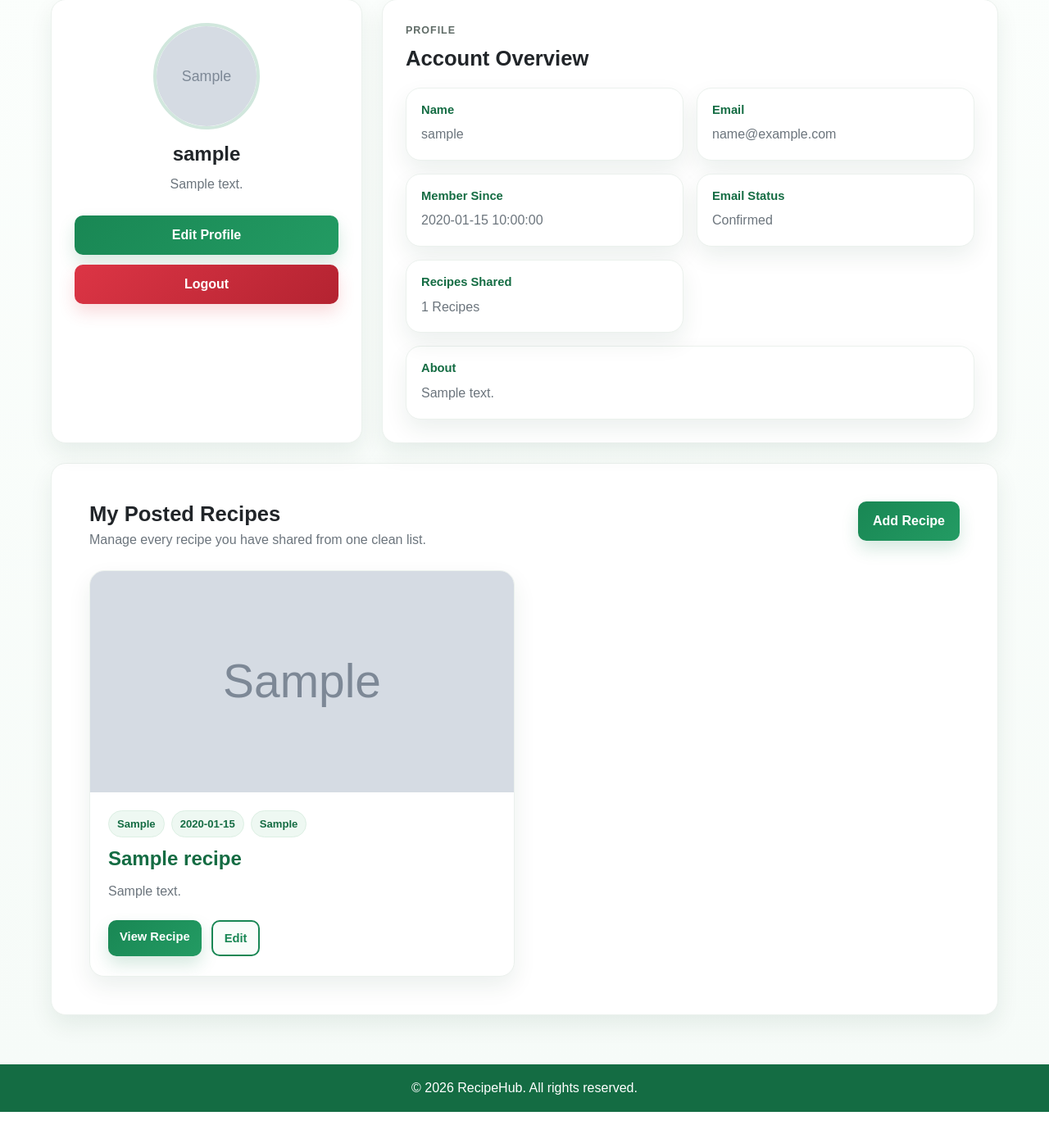
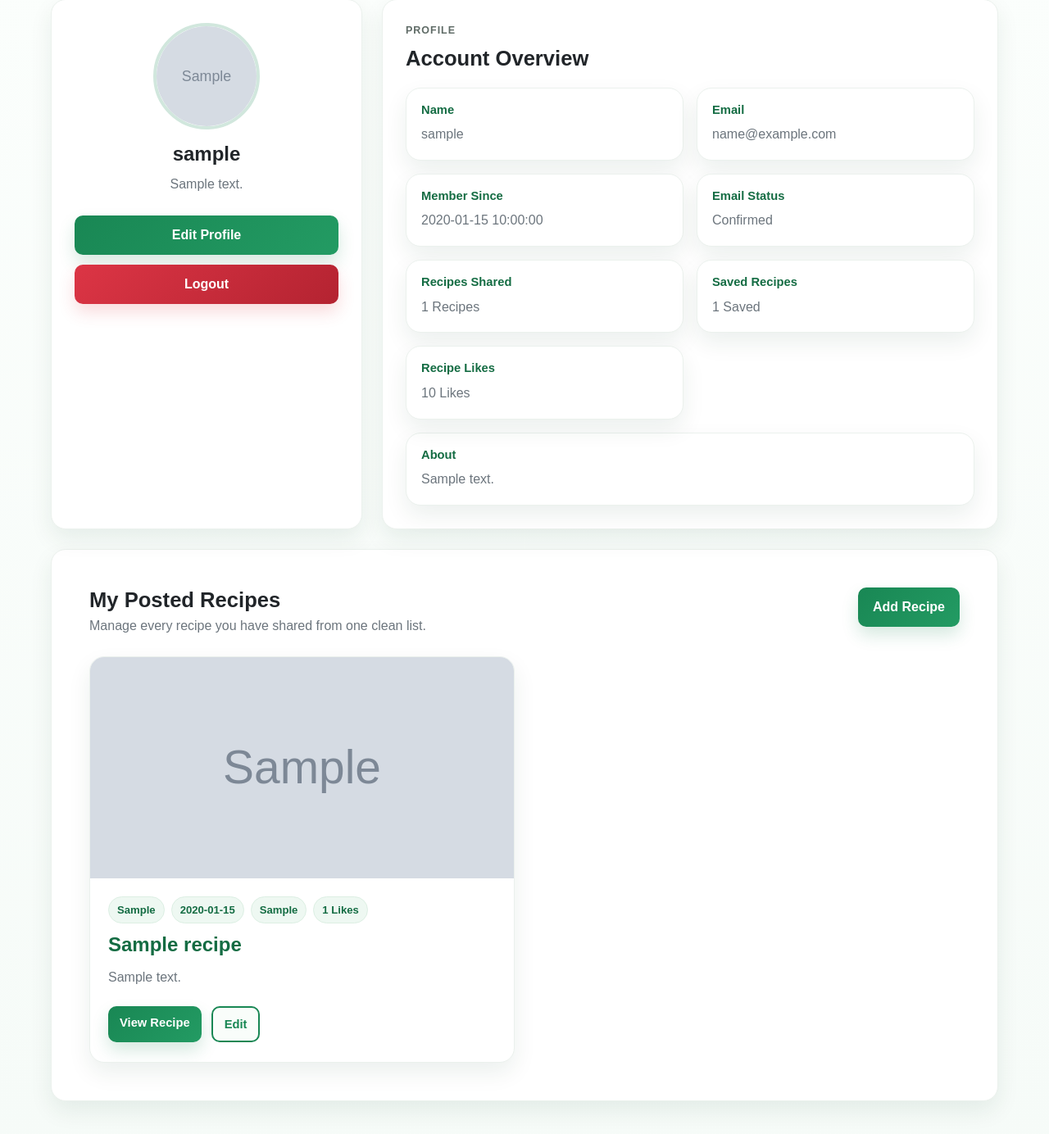
Before and after one commit to NeelPatel-22/Agile-Group-Project, a Flask app: template app/templates/profile.html in a window 1280 px wide. Shown: the part 123-1507 px from the top of the page at 82% size. Before the commit the page ends 1480 px from the top, so only its background shows below. Run offline with Flask 3, Linux system fonts and the light colour scheme; a user stored in the database is signed in; tables that the repository leaves empty hold one stand-in row (values such as "Sample post"); the template is opened without the code that fills it: values that come from a table or form of the project are taken from there, most other values are stand-ins (such as "Sample title", 1, 10 or a date in 2020); grey boxes marked "Sample" are stand-in pictures.

Commit message:
render saved and liked recipe data on frontend with profile UI updates

```diff
--- a/app/static/css/profile.css
+++ b/app/static/css/profile.css
@@ -163,6 +163,20 @@
   padding: 18px;
 }
 
+.profile-meta-link {
+  display: block;
+  color: inherit;
+  text-decoration: none;
+  transition:
+    transform 0.25s ease,
+    border-color 0.25s ease;
+}
+
+.profile-meta-link:hover {
+  transform: translateY(-3px);
+  border-color: var(--primary-color);
+}
+
 .profile-meta-card h3,
 .profile-summary-card h3 {
   margin: 0 0 8px;
@@ -255,6 +269,12 @@
   gap: 12px;
 }
 
+.saved-recipes-page .save-btn.active {
+  border-color: #b42331;
+  color: #b42331;
+  background: #fff8f8;
+}
+
 .empty-profile-card {
   grid-column: 1 / -1;
   background: var(--white);
--- a/app/templates/profile.html
+++ b/app/templates/profile.html
@@ -59,6 +59,21 @@
               <h3>Recipes Shared</h3>
               <p>{{ own_recipes|length }} Recipes</p>
             </div>
+            {% if current_user.id == user.id %}
+              <a href="{{ url_for('main.saved_recipes', user_id=user.id) }}" class="profile-meta-card profile-meta-link">
+                <h3>Saved Recipes</h3>
+                <p>{{ saved_recipes_count }} Saved</p>
+              </a>
+            {% else %}
+              <div class="profile-meta-card">
+                <h3>Saved Recipes</h3>
+                <p>{{ saved_recipes_count }} Saved</p>
+              </div>
+            {% endif %}
+            <div class="profile-meta-card">
+              <h3>Recipe Likes</h3>
+              <p>{{ likes_received }} Likes</p>
+            </div>
           </div>
 
           <div class="profile-summary-card">
@@ -98,6 +113,7 @@
                   {% if recipe.category %}<span>{{ recipe.category }}</span>{% endif %}
                   {% if recipe.cook_time %}<span>{{ recipe.cook_time }}</span>{% endif %}
                   {% if recipe.servings %}<span>{{ recipe.servings }}</span>{% endif %}
+                  <span>{{ recipe.likes|length }} Likes</span>
                 </div>
                 <h3>{{ recipe.title }}</h3>
                 <p>{{ recipe.description[:120] }}{% if recipe.description|length > 120 %}...{% endif %}</p>
```
Also changed, not shown: app/templates/saved_recipes.html (added, +59 -0 lines).
